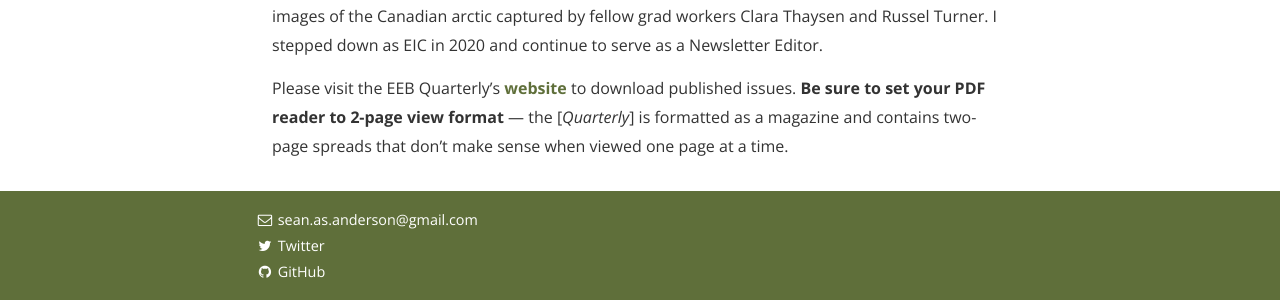
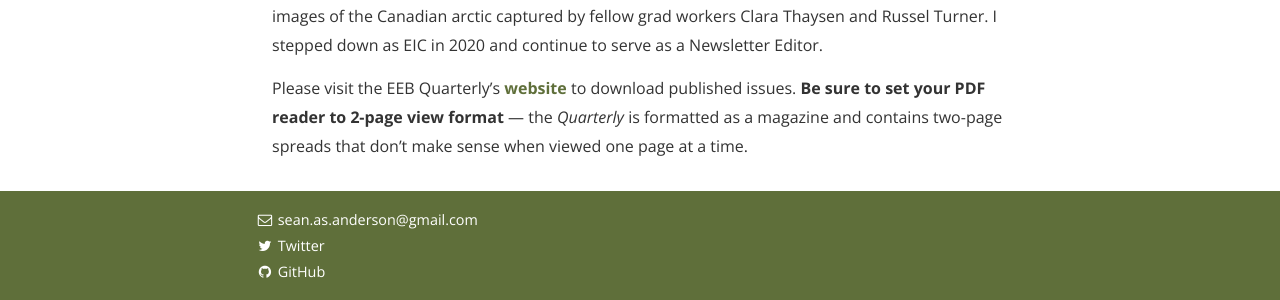
Before and after one commit to SeanASAnderson/SeanASAnderson.github.io, a Jekyll site: the page built from thequarterly.md, in a window 1280 px wide and 900 px high, scrolled down 697 px. Shown: the part 584-884 px from the top of the window. Built offline with Jekyll 4.4.1, drawn with Linux system fonts in a browser that asks for light colours; nearby versions of some CDN libraries; some web fonts are replaced.

```diff
--- a/thequarterly.md
+++ b/thequarterly.md
@@ -15,4 +15,4 @@ As Editor in Chief for the first five issues, I lead an editorial board of 12 ot
 
 During this time, I wrote the editorials and contributed two feature essays: a [**tutorial for running R scripts on UofT’s Niagara supercomputer**](https://github.com/SeanASAnderson/SeanASAnderson.github.io/blob/main/assets/DOWNLOAD_AND_VIEW_IN_2PAGE_FORMAT_EEBQ_MassivelyParallel_Winter18.pdf), and an [**interview**](https://https://github.com/SeanASAnderson/SeanASAnderson.github.io/blob/main/assets/DOWNLOAD_AND_VIEW_IN_2PAGE_FORMAT_EEBQStraussInterview_Spring19.pdf)with the 2019 Atwood Colloquium's keynote speaker, Professor Sharon Strauss. I also designed a [**photo essay**](https://github.com/SeanASAnderson/SeanASAnderson.github.io/blob/main/assets/DOWNLOAD_AND_VIEW_IN_2PAGE_FORMAT_EEBQ_arcticphotoessay_FallWinter20.pdf) from images of the Canadian arctic captured by fellow grad workers Clara Thaysen and Russel Turner. I stepped down as EIC in 2020 and continue to serve as a Newsletter Editor.
 
-Please visit the EEB Quarterly's [**website**](https://theeebquarterly.github.io) to download published issues. **Be sure to set your PDF reader to 2-page view format** <span>&#8212;</span> the [*Quarterly*] is formatted as a magazine and contains two-page spreads that don't make sense when viewed one page at a time.
+Please visit the EEB Quarterly's [**website**](https://theeebquarterly.github.io) to download published issues. **Be sure to set your PDF reader to 2-page view format** <span>&#8212;</span> the *Quarterly* is formatted as a magazine and contains two-page spreads that don't make sense when viewed one page at a time.
```
